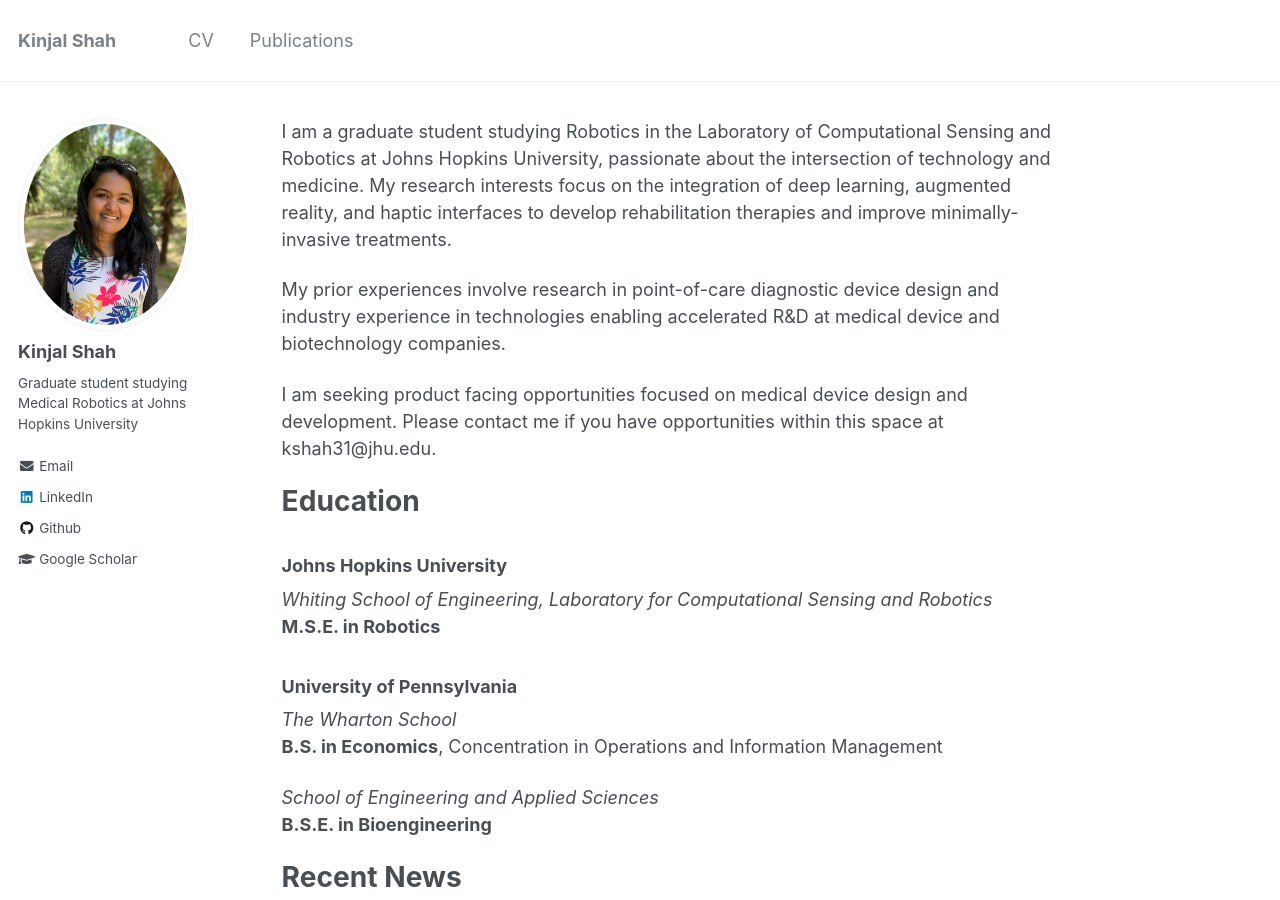
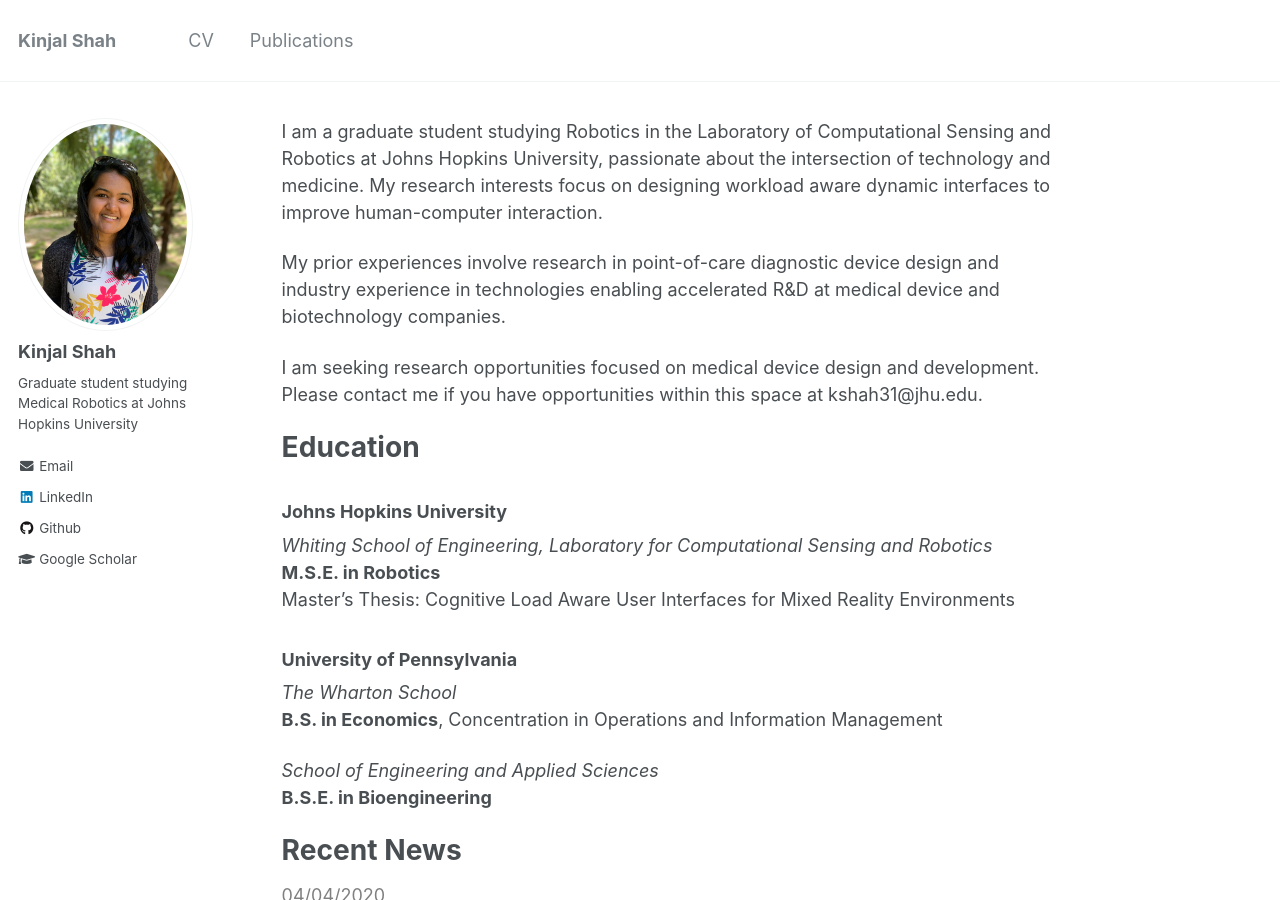
Before and after one commit to kinjmshah/kinjmshah.github.io, a Jekyll site: the page built from _pages/about.md, in a window 1280 px wide and 900 px high. Built offline with Jekyll 4.4.1, drawn with Linux system fonts in a browser that asks for light colours.

Commit message:
Update about.md

```diff
--- a/_pages/about.md
+++ b/_pages/about.md
@@ -7,16 +7,17 @@ redirect_from:
   - /about/
   - /about.html
 ---
-I am a graduate student studying Robotics in the Laboratory of Computational Sensing and Robotics at Johns Hopkins University, passionate about the intersection of technology and medicine. My research interests focus on the integration of deep learning, augmented reality, and haptic interfaces to develop rehabilitation therapies and improve minimally-invasive treatments.
+I am a graduate student studying Robotics in the Laboratory of Computational Sensing and Robotics at Johns Hopkins University, passionate about the intersection of technology and medicine. My research interests focus on designing workload aware dynamic interfaces to improve human-computer interaction.
 
 My prior experiences involve research in point-of-care diagnostic device design and industry experience in technologies enabling accelerated R&D at medical device and biotechnology companies.
 
-I am seeking product facing opportunities focused on medical device design and development. Please contact me if you have opportunities within this space at kshah31@jhu.edu.
+I am seeking research opportunities focused on medical device design and development. Please contact me if you have opportunities within this space at kshah31@jhu.edu.
 
 # Education
 ### Johns Hopkins University
 *Whiting School of Engineering, Laboratory for Computational Sensing and Robotics*
 **M.S.E. in Robotics**
+Master's Thesis: Cognitive Load Aware User Interfaces for Mixed Reality Environments
 
 ### University of Pennsylvania
 *The Wharton School*
```
